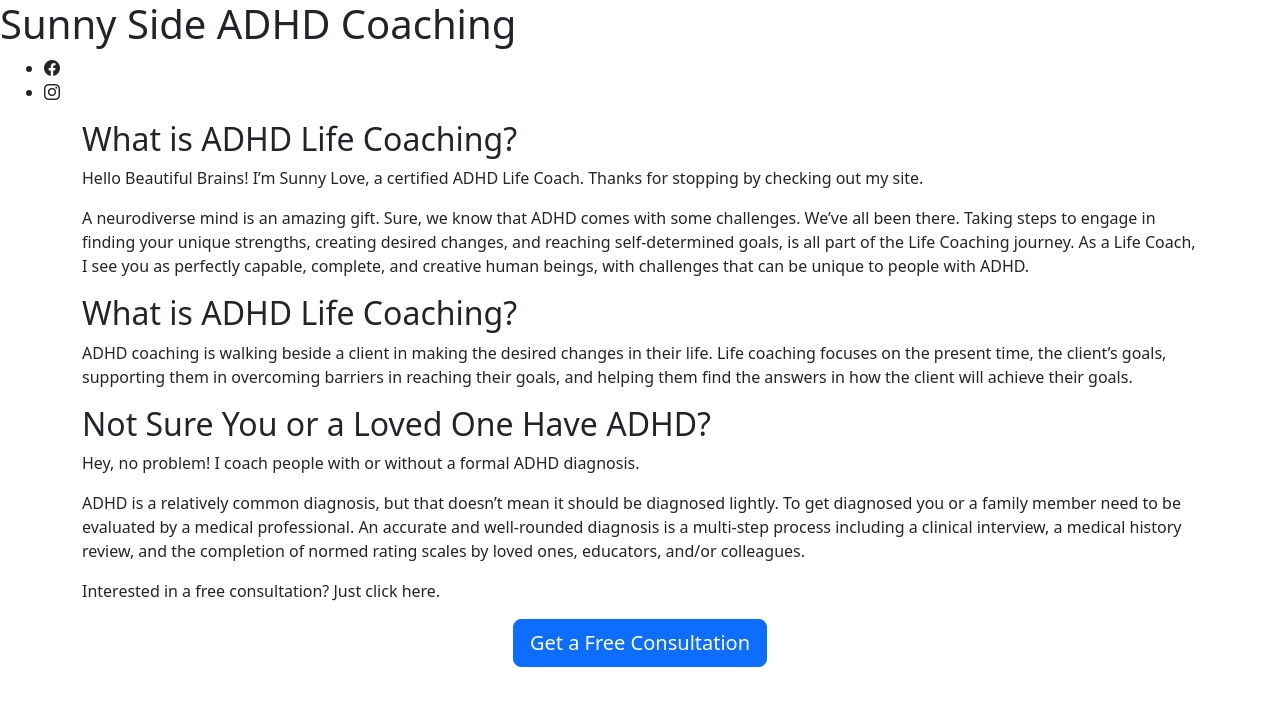
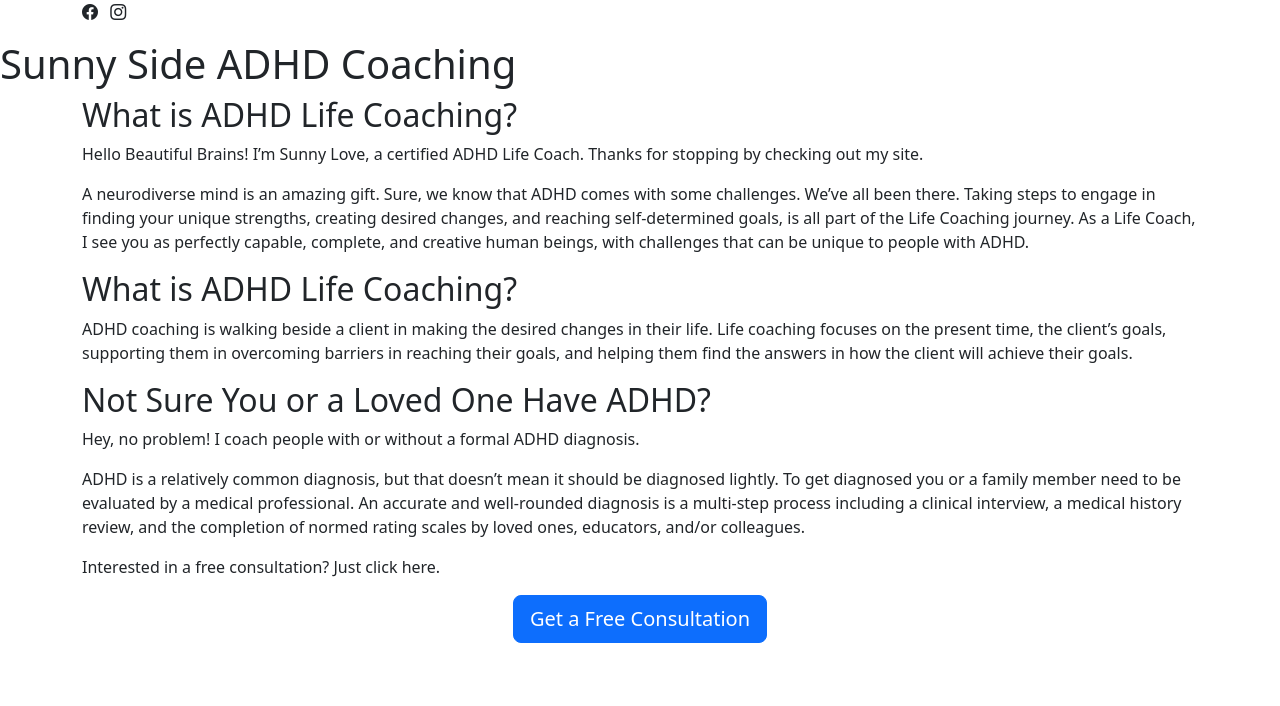
Before and after one commit to sunnysideadhdcoaching/website, a Jekyll site: the page built from index.md, in a window 1280 px wide. Shown: the top 706 px of the page. Built offline with Jekyll 4.4.1, drawn with Linux system fonts in a browser that asks for light colours; nearby versions of some CDN libraries.

Commit message:
inline list

```diff
--- a/_layouts/default.html
+++ b/_layouts/default.html
@@ -5,13 +5,13 @@
 
   <body>
 
-	<h1>Sunny Side ADHD Coaching</h1>
-	<div class="container-fluid text-right">
-		<ul>
-			<li><i class="bi bi-facebook"></i></li>
-			<li><i class="bi bi-instagram"></i></li>
+	<div class="container text-right">
+		<ul class="list-inline">
+			<li class="list-inline-item"><i class="bi bi-facebook"></i></li>
+			<li class="list-inline-item"><i class="bi bi-instagram"></i></li>
 		</ul>
 	</div>
+	<h1>Sunny Side ADHD Coaching</h1>
 
 	<div class="container">
 		{{ content }}
```
